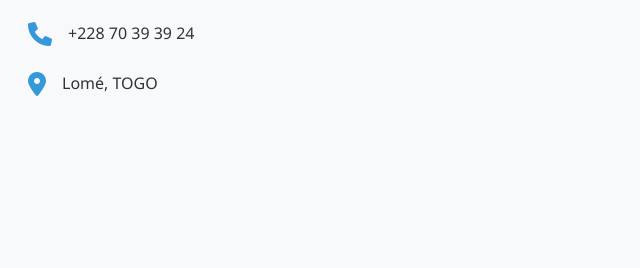
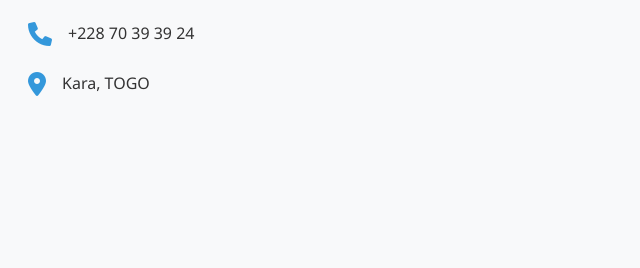
Before and after one commit to Bankati/portofolio, a plain HTML site: page index.html in a window 1280 px wide. Shown: the part 2091-2359 px from the top of the page, 628-1268 px from the left. Drawn offline with Linux system fonts and the light colour scheme.

Commit message:
Modification de la localisation : changement de Lomé à Kara

```diff
--- a/index.html
+++ b/index.html
@@ -99,7 +99,7 @@
                 </div>
                 <div class="contact-item">
                     <i class="fas fa-map-marker-alt"></i>
-                    <p>Lomé, TOGO</p>
+                    <p>Kara, TOGO</p>
                 </div>
             </div>
         </div>
```
